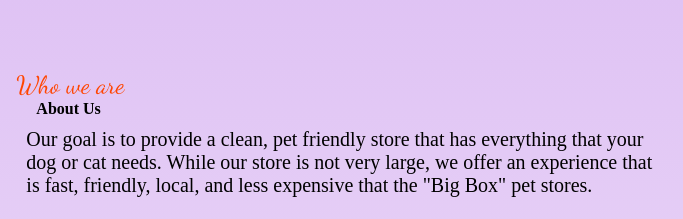
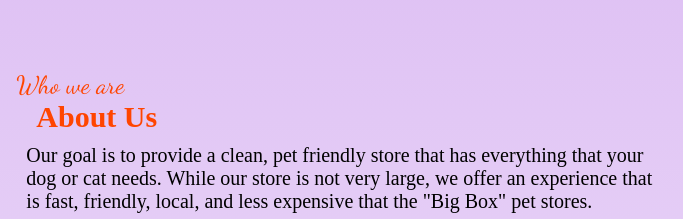
Before and after one commit to NikitaJagtap2003/assignment24, a plain HTML site: page index.html in a window 1280 px wide. Shown: the part 1412-1631 px from the top of the page, 597-1280 px from the left. Drawn offline with Linux system fonts and the light colour scheme; a web font is replaced by a local one.

Commit message:
color added

```diff
--- a/index.html
+++ b/index.html
@@ -320,6 +320,10 @@
             font-weight: 900;
             font-family: "Dancing Script", cursive;
          }
+         #WEL{
+            font-size: 30px;
+            color: orangered;
+         }
          .registration{
          margin: 20px;
          margin-left: 300px;
```
